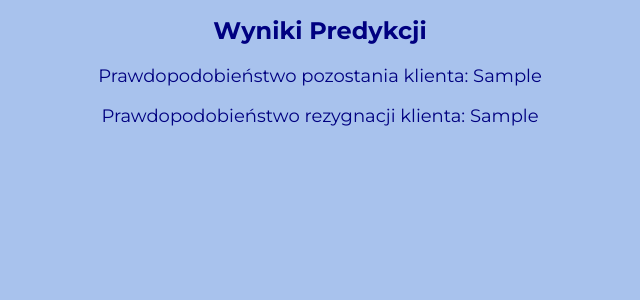
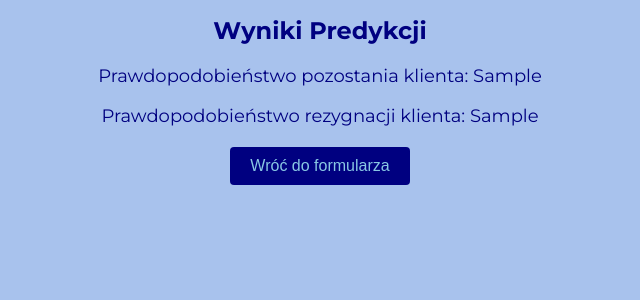
Before and after one commit to Kiniaka/DataScienceGroupProject, a FastAPI app: template templates/result.html in a window 1280 px wide. Shown: the top 300 px of the page, without its empty margins (320-960 px from the left). Run offline with FastAPI, Linux system fonts and the light colour scheme; the template is opened without the code that fills it: most values are stand-ins (such as "Sample title", 1, 10 or a date in 2020); parts of the project's set-up code (start-up, migrations or seed data) failed here and were passed over.

Commit message:
update
Dorzuciłem plik 'start.sh' od Ryszarda bo brakowała i dodałem 'przycisk powrotu' do strony startowej

```diff
--- a/templates/result.html
+++ b/templates/result.html
@@ -15,5 +15,10 @@
       <p>Prawdopodobieństwo pozostania klienta: {{ probability_stay }}</p>
       <p>Prawdopodobieństwo rezygnacji klienta: {{ probability_churn }}</p>
     </div>
+    <div style="margin-top: 20px; text-align: center;">
+      <a href="/form">
+        <button style="padding: 10px 20px; font-size: 16px;">Wróć do formularza</button>
+      </a>
+    </div>
   </body>
 </html>
```
Also changed, not shown: 1 other file.
